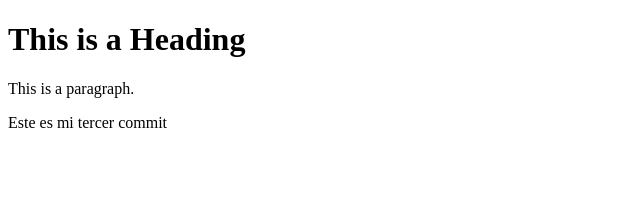
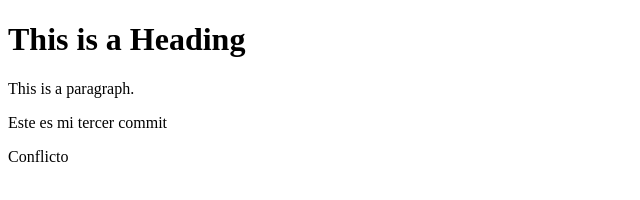
Before and after one commit to Pjuagon/repositorio-prueba, a plain HTML site: page index.html in a window 1280 px wide. Shown: the full height of the page, 0-640 px from the left. Drawn offline with Linux system fonts and the light colour scheme.

Commit message:
Commit conflicto

```diff
--- a/index.html
+++ b/index.html
@@ -8,6 +8,7 @@
 <h1>This is a Heading</h1>
 <p>This is a paragraph.</p>
 <p>Este es mi tercer commit</p>
+<p>Conflicto</p>
 
 </body>
 </html>
```
